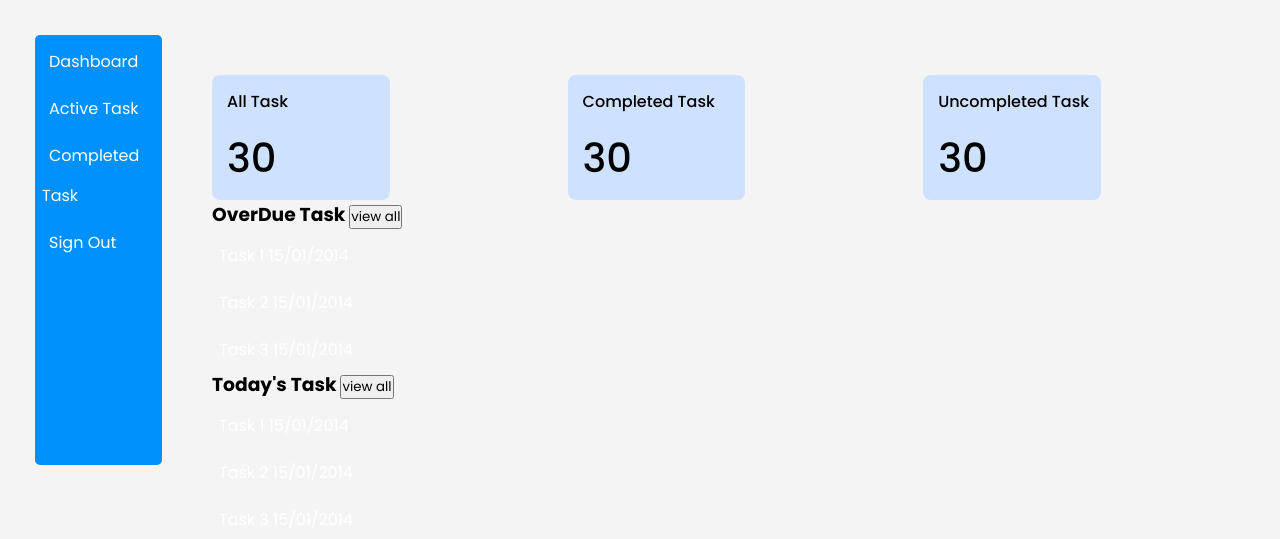
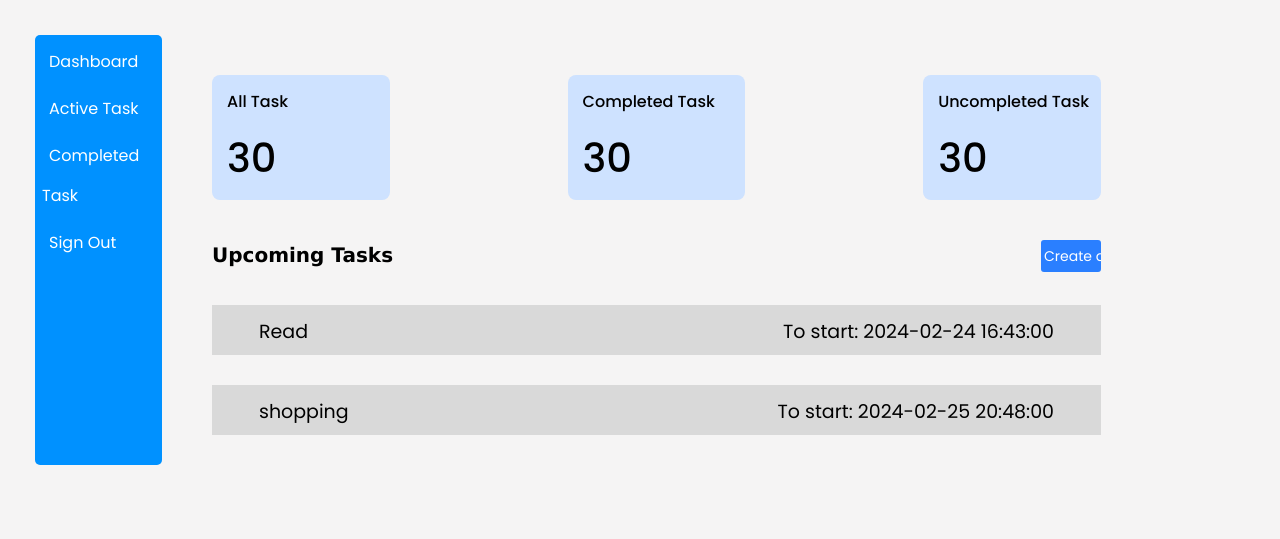
Before and after one commit to ayomikunolalekan/TaskFlowPro, a Flask app: page / in a window 1280 px wide. Shown: the part 70-609 px from the top of the page. Run offline with Flask 3, Linux system fonts and the light colour scheme; a user stored in the database is signed in.

Commit message:
dashboard update

```diff
--- a/website/static/css/dashboard1.css
+++ b/website/static/css/dashboard1.css
@@ -115,11 +115,62 @@ html,body {
     margin-left: 8px;
     }
 
+.task-list {
+    color: black;
+}
 
 .task-group{
     display:block;
+    margin-top: 40px;
+    margin-bottom: 35px;
     }
 
-.task-group h2{
+.task-group h3{
     justify-content: space-between;
+    font-size: 20px;
+    font-family: Verdana, Geneva, Tahoma, sans-serif;
     }
+
+.detail li{
+    padding: 3px 7px 3px 7px;
+    color: black;
+    font-family: Arial, Helvetica, sans-serif;
+    font-size: 19px;
+
+}
+.task-details{
+    background-color: #D9D9D9;
+    height: 50px;
+    display: block;
+    margin-bottom: 30px;
+    color: black;
+    padding: 3px 7px 3px 70px;
+    }
+
+.task-wrapper{
+    padding:0px 40px 0px 40px;
+    justify-content: space-between;
+    display: flex;
+}
+
+/* .task-details{
+        padding: 7px 3px 7px 3px;
+        color: black;
+        font-size: 16px;
+        font-family: Arial, Helvetica, sans-serif;
+        margin-left: 30px;
+    } */
+
+
+.btn {
+    background-color: #2A7FFF;
+    border: none;
+    color: #fff;
+    padding: 3px;
+    height: 32px;
+    width: 60px;
+    float: right;
+    border-radius: 3px;
+    font-size: 14px;
+    cursor: pointer;
+}
--- a/website/templates/dashboard.html
+++ b/website/templates/dashboard.html
@@ -23,7 +23,7 @@
     </ul>
 
     <ul class="dasb">
-        <li class="list"><a href="" class="signout">Sign Out</a></li>
+        <li class="list"><a href="/logout" class="signout">Sign Out</a></li>
     </ul>
 
     </div>
@@ -47,7 +47,7 @@
     </div>
 
 
-    <div class="task-group">
+    <!-- <div class="task-group">
         <h3> OverDue Task <span><input type="button" value="view all" class="btn"></span></h3>
 
     </div>
@@ -97,6 +97,25 @@
             </ul>
         </div>
     </div>
+    -->
+
+
+
+
+    <div class="task-group">
+        <h3>Upcoming Tasks <span><a href="/create_task"><input type="button" value="Create a new task" class="btn"></a></span></h3>
+    </div>
+
+    <div class="task-list">
+        <div class="task">
+            <ul class="detail">
+                {% for task in user.tasks %}
+                <li class="task-details"><span class="task-wrapper">{{ task.title}}<span class="date">To start: {{ task.start}}</span></span></li>
+                {% endfor %}
+            </ul>
+        </div>
+    </div>
+
 
 
 
--- a/website/templates/sign_up.html
+++ b/website/templates/sign_up.html
@@ -47,10 +47,12 @@
             <i id="btnToggle2" class="fa fa-eye"></i>
           </button>
 
+
+
         </div>
-      <a href="../templates/dashboard.html">
+
         <button type="submit" class="btn-primary">Sign Up</button>
-      </a>
+
         <div class="open">
             Already have an Account? <a href="/login"><span>Sign in</span></div></a>
         </div>
```
Also changed, not shown: instance/taskflowpro.db.
